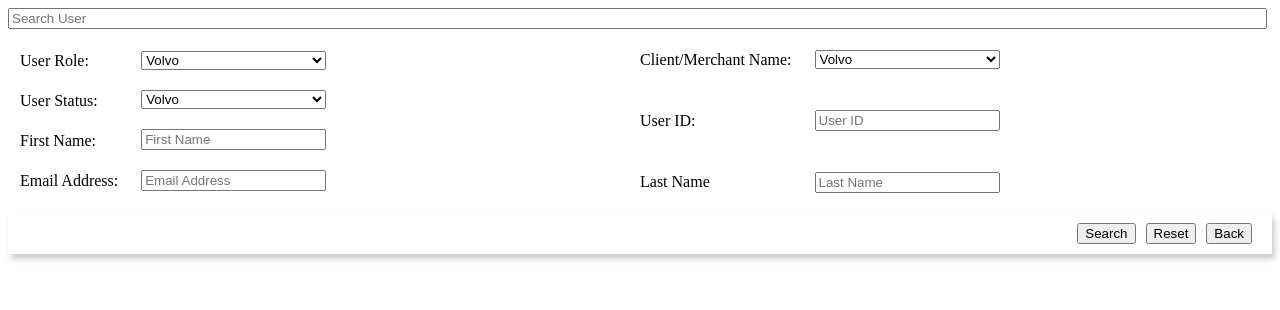
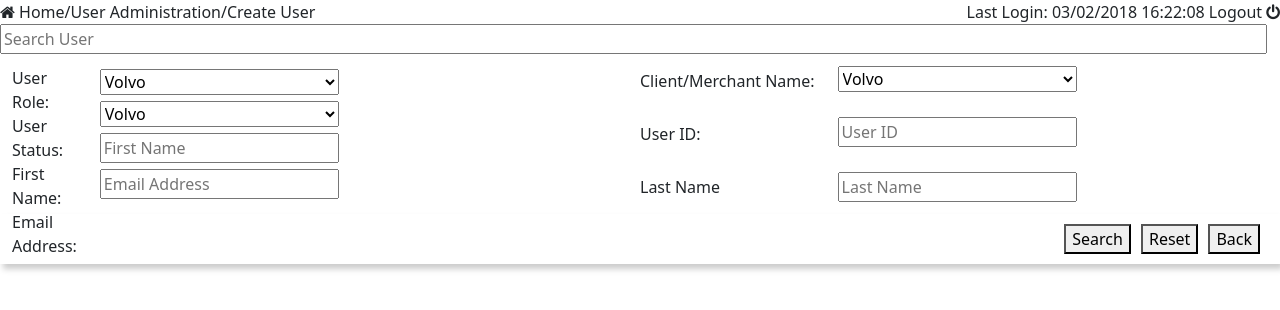
Before and after one commit to knight-95/Web-Development-Projects, a plain HTML site: page Shruti/index.html in a window 1280 px wide. Drawn offline with nearby package versions, Linux system fonts and the light colour scheme.

Commit message:
Updated index according to given image

```diff
--- a/Shruti/index.html
+++ b/Shruti/index.html
@@ -1,15 +1,35 @@
 <!DOCTYPE html>
 <html lang="en">
+
 <head>
     <meta charset="UTF-8" />
-    <meta http-equiv="X-UA-Compatible" content="IE=edge" />
-    <meta name="viewport" content="width=device-width, initial-scale=1.0" />
-    <title>Shruti</title>
-    <link rel="stylesheet" href="index.css" />
+    <title>::CoreCredit::</title>
+    <meta name="viewport" content="width=device-width,initial-scale=1" />
+    <meta name="description" content="" />
+    <link rel="icon" href="favicon.png">
+    <link rel="stylesheet" href="index.css">
+    <link href="https://cdn.jsdelivr.net/npm/bootstrap@5.3.0-alpha1/dist/css/bootstrap.min.css" rel="stylesheet"
+        integrity="sha384-GLhlTQ8iRABdZLl6O3oVMWSktQOp6b7In1Zl3/Jr59b6EGGoI1aFkw7cmDA6j6gD" crossorigin="anonymous">
+    <!-- <link href="https://cdn.jsdelivr.net/npm/@fortawesome/fontawesome-free@6.2.1/css/fontawesome.min.css" rel="stylesheet"> -->
+    <!-- <link rel="stylesheet" href="https://fontawesome.com/v4/assets/font-awesome/css/font-awesome.css"> -->
+    <link rel="stylesheet" href="https://cdnjs.cloudflare.com/ajax/libs/font-awesome/4.7.0/css/font-awesome.min.css">
 </head>
+
 <body>
     <div>
-      <div class="">
+        <div class="fluid-container">
+            <div class="section-header">
+                <div class="row">
+                    <div class="col-md-6 col-sm-6"> <span><i class="fa fa-home" aria-hidden="true"></i></span> Home/User
+                        Administration/Create User </div>
+                    <div class="col-md-6 col-sm-6">
+                        <div class="pull-right"> <span><i class="fa fa-solid fa-arrow-right-to-bracket"></i></span> <i
+                                class="fas fas-solid fas-arrow-right-from-bracket"></i> <span>Last Login: 03/02/2018
+                                16:22:08 Logout</span> <span><i class="fa fa-solid fa-power-off"></i></span> </div>
+                    </div>
+                </div>
+            </div>
+            <div class="search-bar">
                 <input class="search" type="text" placeholder="Search User" />
             </div>
             <div class="bada-div">
@@ -72,4 +92,5 @@
             </div>
         </div>
 </body>
+
 </html>
```
Lines whose indentation alone changed are shown as unchanged.
